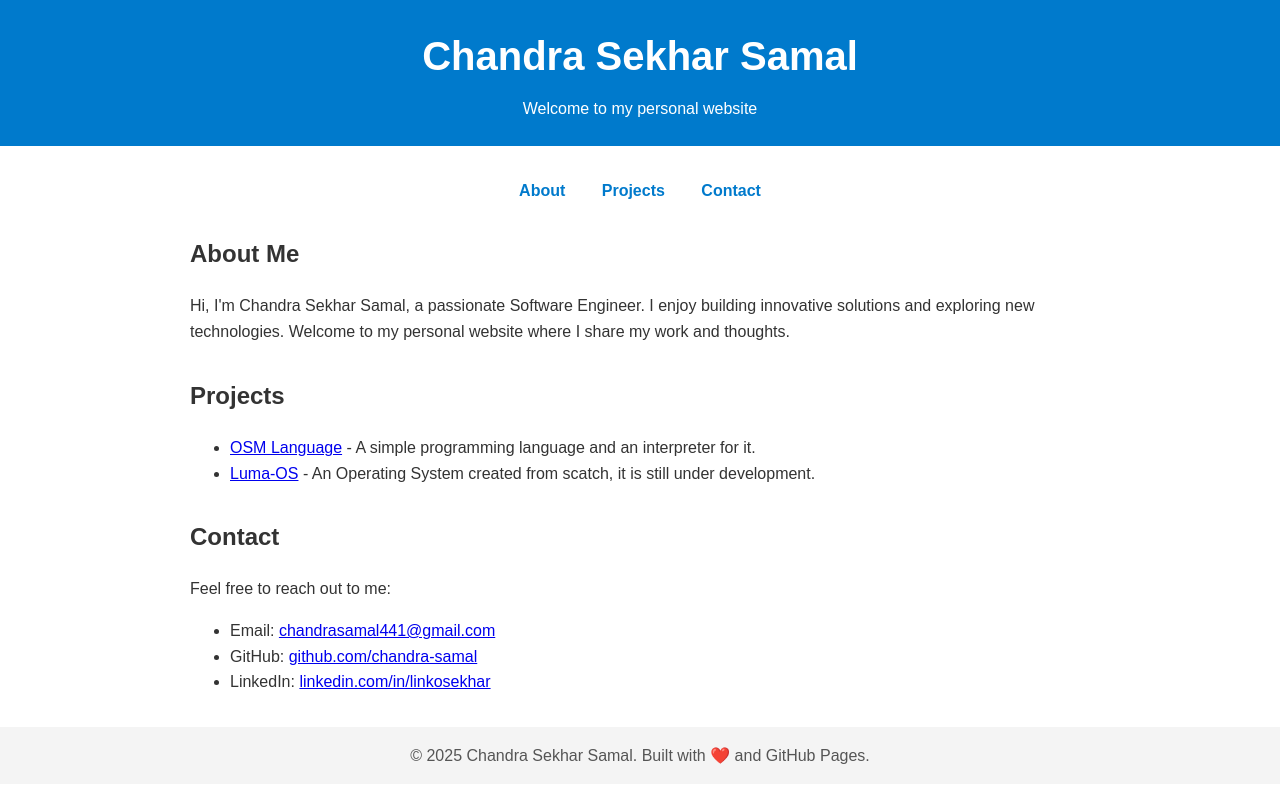
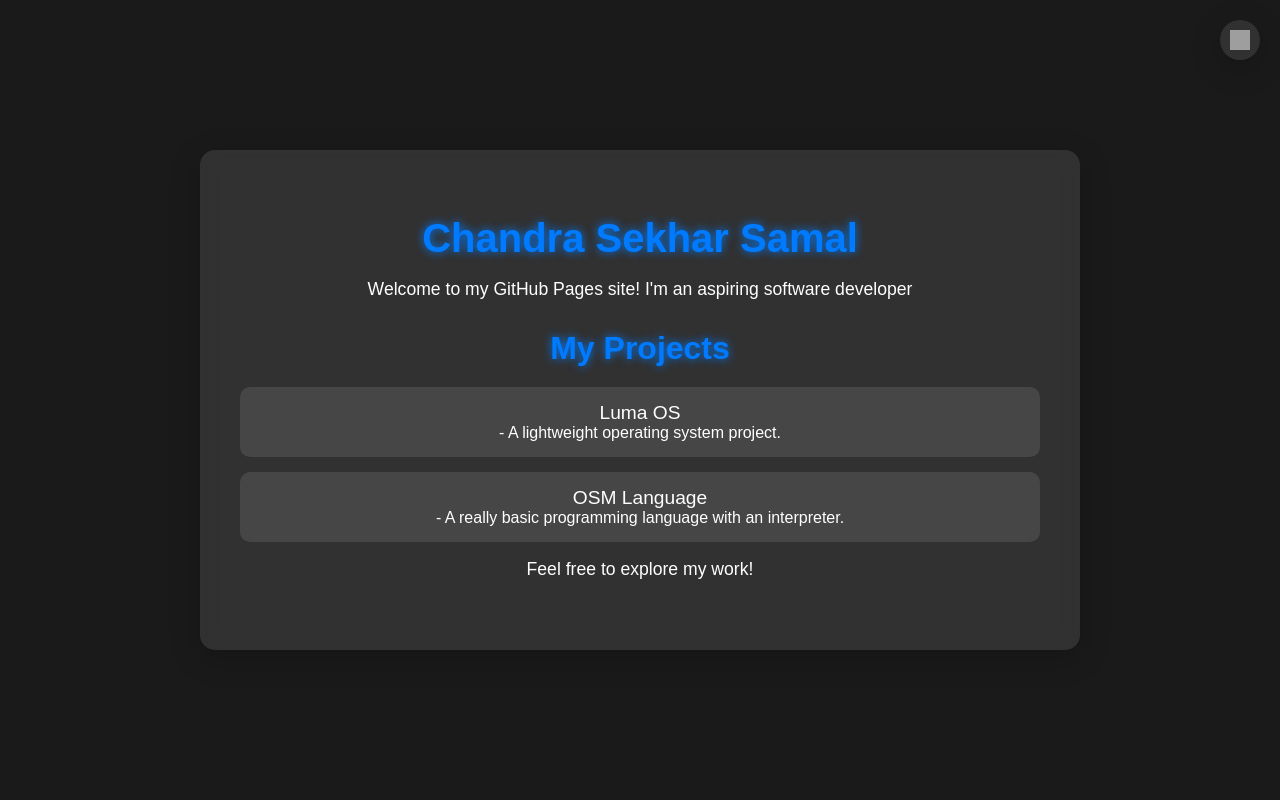
Before and after one commit to chandra-samal/chandra-samal.github.io, a plain HTML site: page index.html in a window 1280 px wide. Drawn offline with Linux system fonts and the light colour scheme; grey boxes are pictures that could not be loaded.

Commit message:
Deep seek AI

```diff
--- a/index.html
+++ b/index.html
@@ -3,102 +3,228 @@
 <head>
     <meta charset="UTF-8">
     <meta name="viewport" content="width=device-width, initial-scale=1.0">
-    <meta name="description" content="Welcome to my personal GitHub Pages site.">
-    <title>Chandra Sekhar Samal | Portfolio</title>
+    <title>Chandra Sekhar Samal - GitHub Page</title>
     <style>
+        /* General Styles */
+        :root {
+            --primary-color: #007BFF;
+            --background-color: #1a1a1a;
+            --text-color: #ffffff;
+            --card-bg: rgba(255, 255, 255, 0.1);
+            --card-hover-bg: rgba(255, 255, 255, 0.2);
+            --shadow: 0 8px 32px rgba(0, 0, 0, 0.2);
+        }
+
+        [data-theme="light"] {
+            --primary-color: #007BFF;
+            --background-color: #f0f0f0;
+            --text-color: #333333;
+            --card-bg: rgba(255, 255, 255, 0.9);
+            --card-hover-bg: rgba(255, 255, 255, 1);
+            --shadow: 0 4px 16px rgba(0, 0, 0, 0.1);
+        }
+
+        [data-theme="neon"] {
+            --primary-color: #00ff88;
+            --background-color: #0a0a0a;
+            --text-color: #ffffff;
+            --card-bg: rgba(0, 255, 136, 0.1);
+            --card-hover-bg: rgba(0, 255, 136, 0.2);
+            --shadow: 0 0 20px rgba(0, 255, 136, 0.5);
+        }
+
         body {
-            font-family: Arial, sans-serif;
+            font-family: 'Poppins', sans-serif;
+            background-color: var(--background-color);
+            color: var(--text-color);
             margin: 0;
             padding: 0;
-            color: #333;
-            line-height: 1.6;
+            display: flex;
+            justify-content: center;
+            align-items: center;
+            min-height: 100vh;
+            transition: background-color 0.3s ease, color 0.3s ease;
         }
-        header {
-            background: #007acc;
-            color: white;
-            padding: 1.5rem 0;
+
+        .container {
+            background: var(--card-bg);
+            backdrop-filter: blur(10px);
+            border-radius: 15px;
+            padding: 40px;
+            max-width: 800px;
+            width: 90%;
+            box-shadow: var(--shadow);
             text-align: center;
+            transition: background 0.3s ease;
         }
-        header h1 {
+
+        h1 {
+            font-size: 2.5rem;
+            margin-bottom: 10px;
+            color: var(--primary-color);
+            text-shadow: 0 0 10px var(--primary-color);
+        }
+
+        p {
+            font-size: 1.1rem;
+            margin-bottom: 30px;
+            color: var(--text-color);
+        }
+
+        h2 {
+            font-size: 2rem;
+            margin-bottom: 20px;
+            color: var(--primary-color);
+            text-shadow: 0 0 10px var(--primary-color);
+        }
+
+        .project-list {
+            list-style: none;
+            padding: 0;
             margin: 0;
-            font-size: 2.5rem;
         }
-        header p {
-            margin: 0.5rem 0 0;
+
+        .project-list li {
+            background: var(--card-bg);
+            margin: 15px 0;
+            padding: 15px;
+            border-radius: 10px;
+            transition: transform 0.3s ease, background 0.3s ease;
         }
-        nav {
-            margin: 2rem auto;
-            text-align: center;
+
+        .project-list li:hover {
+            transform: translateY(-5px);
+            background: var(--card-hover-bg);
         }
-        nav a {
+
+        .project-list a {
+            color: var(--text-color);
             text-decoration: none;
-            color: #007acc;
-            margin: 0 1rem;
-            font-weight: bold;
+            font-size: 1.2rem;
+            display: block;
         }
-        nav a:hover {
+
+        .project-list a:hover {
             text-decoration: underline;
         }
+
+        .theme-toggle {
+            position: fixed;
+            top: 20px;
+            right: 20px;
+            background: var(--card-bg);
+            border: none;
+            border-radius: 50%;
+            width: 40px;
+            height: 40px;
+            display: flex;
+            align-items: center;
+            justify-content: center;
+            cursor: pointer;
+            box-shadow: var(--shadow);
+            transition: background 0.3s ease;
+        }
+
+        .theme-toggle:hover {
+            background: var(--card-hover-bg);
+        }
+
+        .theme-toggle img {
+            width: 20px;
+            height: 20px;
+        }
+
+        /* Animations */
+        @keyframes fadeIn {
+            from {
+                opacity: 0;
+                transform: translateY(20px);
+            }
+            to {
+                opacity: 1;
+                transform: translateY(0);
+            }
+        }
+
         .container {
-            max-width: 900px;
-            margin: 2rem auto;
-            padding: 0 1rem;
+            animation: fadeIn 1s ease-out;
         }
-        section {
-            margin: 2rem 0;
+
+        /* Neon Mode Glow Effects */
+        [data-theme="neon"] .container {
+            border: 1px solid var(--primary-color);
+            box-shadow: 0 0 20px var(--primary-color);
         }
-        footer {
-            text-align: center;
-            padding: 1rem 0;
-            background: #f4f4f4;
-            margin-top: 2rem;
+
+        [data-theme="neon"] .project-list li {
+            border: 1px solid var(--primary-color);
+            box-shadow: 0 0 10px var(--primary-color);
         }
-        footer p {
-            margin: 0;
-            color: #555;
+
+        [data-theme="neon"] .project-list li:hover {
+            box-shadow: 0 0 20px var(--primary-color);
+        }
+
+        /* Responsive Design */
+        @media (max-width: 768px) {
+            h1 {
+                font-size: 2rem;
+            }
+            h2 {
+                font-size: 1.5rem;
+            }
+            .project-list a {
+                font-size: 1rem;
+            }
         }
     </style>
 </head>
-<body>
-    <header>
+<body data-theme="dark">
+    <div class="container">
         <h1>Chandra Sekhar Samal</h1>
-        <p>Welcome to my personal website</p>
-    </header>
+        <p>Welcome to my GitHub Pages site! I'm an aspiring software developer</p>
 
-    <nav>
-        <a href="#about">About</a>
-        <a href="#projects">Projects</a>
-        <a href="#contact">Contact</a>
-    </nav>
+        <h2>My Projects</h2>
+        <ul class="project-list">
+            <li>
+                <a href="https://github.com/chandra-samal/luma-os" target="_blank">Luma OS</a> - A lightweight operating system project.
+            </li>
+            <li>
+                <a href="https://github.com/chandra-samal/OSM-language" target="_blank">OSM Language</a> - A really basic programming language with an interpreter.
+            </li>
+        </ul>
 
-    <div class="container">
-        <section id="about">
-            <h2>About Me</h2>
-            <p>Hi, I'm Chandra Sekhar Samal, a passionate Software Engineer. I enjoy building innovative solutions and exploring new technologies. Welcome to my personal website where I share my work and thoughts.</p>
-        </section>
-
-        <section id="projects">
-            <h2>Projects</h2>
-            <ul>
-                <li><a href="https://github.com/chandra-samal/OSM-language" target="_blank">OSM Language</a> - A simple programming language and an interpreter for it. </li>
-                <li><a href="https://github.com/chandra-samal/luma-os" target="_blank">Luma-OS</a> - An Operating System created from scatch, it is still under development. </li>
-                <!-- <li><a href="https://github.com/yourusername/project3" target="_blank">Project 3</a> - Brief description of my project.</li> -->
-            </ul>
-        </section>
-
-        <section id="contact">
-            <h2>Contact</h2>
-            <p>Feel free to reach out to me:</p>
-            <ul>
-                <li>Email: <a href="chandrasamal441@gmail.com">chandrasamal441@gmail.com</a></li>
-                <li>GitHub: <a href="https://github.com/chandra-samal" target="_blank">github.com/chandra-samal</a></li>
-                <li>LinkedIn: <a href="https://www.linkedin.com/in/linktosekhar/" target="_blank">linkedin.com/in/linkosekhar</a></li>
-            </ul>
-        </section>
+        <p>Feel free to explore my work!</p>
     </div>
 
-    <footer>
-        <p>&copy; 2025 Chandra Sekhar Samal. Built with ❤️ and GitHub Pages.</p>
-    </footer>
+    <!-- Theme Toggle Button -->
+    <button class="theme-toggle" id="theme-toggle">
+        <img src="https://img.icons8.com/ios-filled/50/000000/sun.png" alt="Light Mode" id="theme-icon">
+    </button>
+
+    <script>
+        // Theme Toggle Script
+        const themeToggle = document.getElementById('theme-toggle');
+        const themeIcon = document.getElementById('theme-icon');
+        const body = document.body;
+
+        const themes = ['dark', 'light', 'neon'];
+        let currentThemeIndex = 0;
+
+        themeToggle.addEventListener('click', () => {
+            currentThemeIndex = (currentThemeIndex + 1) % themes.length;
+            const newTheme = themes[currentThemeIndex];
+            body.setAttribute('data-theme', newTheme);
+
+            // Update the icon based on the theme
+            if (newTheme === 'light') {
+                themeIcon.src = 'https://img.icons8.com/ios-filled/50/000000/moon.png';
+            } else if (newTheme === 'dark') {
+                themeIcon.src = 'https://img.icons8.com/ios-filled/50/000000/sun.png';
+            } else if (newTheme === 'neon') {
+                themeIcon.src = 'https://img.icons8.com/?size=100&id=vU8CBivPkd9r&format=png&color=000000';
+            }
+        });
+    </script>
 </body>
 </html>
```
